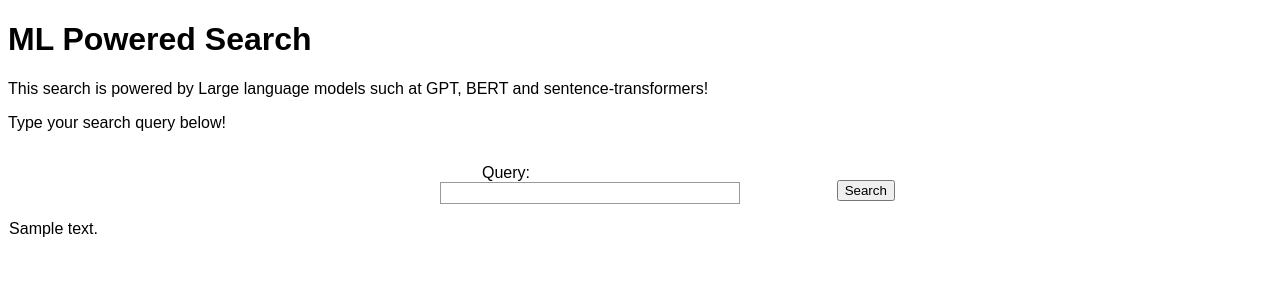
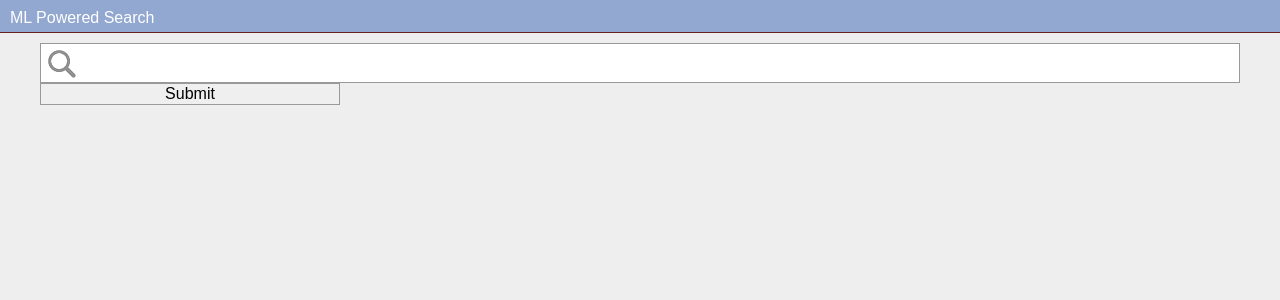
Before and after one commit to venuraja79/nlp-search, a Flask app: template templates/index.html in a window 1280 px wide. Shown: the top 300 px of the page. Run offline with Flask 2, Linux system fonts and the light colour scheme; the template is opened without the code that fills it: most values are stand-ins (such as "Sample title", 1, 10 or a date in 2020); some libraries are stand-ins or nearby versions.

Commit message:
First commit

```diff
--- /dev/null
+++ b/app.py
@@ -0,0 +1,89 @@
+from flask_ngrok import run_with_ngrok
+from flask import Flask, render_template, request
+
+import os
+import torch
+import pinecone
+from sentence_transformers import SentenceTransformer
+
+INDEX_NAME, INDEX_DIMENSION = 'squad', 384
+MODEL_NAME = 'sentence-transformers/msmarco-MiniLM-L6-cos-v5'
+PINECONE_KEY = 'pinecone_key'
+
+# Load model
+device = 'cuda' if torch.cuda.is_available() else 'cpu'
+print(f'Loading model from _Sentence Transformers_: `{MODEL_NAME}` from Sentence Transformers to `{device}`...')
+model = SentenceTransformer(MODEL_NAME, device=device)
+print(f'Loaded the Model {MODEL_NAME}')
+
+from transformers import pipeline
+model_name = "deepset/electra-base-squad2"
+# load the reader model into a question-answering pipeline
+reader = pipeline(tokenizer=model_name, model=model_name, task="question-answering", device=device)
+print(f'Loaded reader pipeline model {model_name}')
+
+pinecone_key = os.getenv(PINECONE_KEY)
+
+if os.getenv("index_name"):
+    INDEX_NAME = os.getenv("index_name")
+
+pinecone.init(
+    api_key=pinecone_key,
+    environment='us-east1-gcp'  # find in console next to api key
+)
+
+# Start flask app and set to ngrok
+app = Flask(__name__)
+#run_with_ngrok(app)
+
+@app.route('/')
+def initial():
+  search_result = {"results":'', "qa_results":''}
+  return render_template('index.html', **search_result)
+
+def qa_pipeline(question, context):
+    results = []
+    for c in context:
+        # feed the reader the question and contexts to extract answers
+        answer = reader(question=question, context=c)
+        # add the context to answer dict for printing both together
+        start = int(answer['start'])
+        end = int(answer['end'])
+        answer["context"] = c[:start] + " <mark> " + c[start:end] + " </mark> " + c[end:]
+        results.append(answer)
+    # sort the result based on the score from reader model
+    sorted_result = sorted(results, key=lambda x: x["score"], reverse=True)
+    return sorted_result[0:1]
+
+@app.route('/submit-search', methods=['POST'])
+def perform_search():
+  prompt = request.form['query']
+  print(f"Generating search results for : {prompt}")
+
+  # Get pinecone index
+  index = pinecone.Index(index_name=INDEX_NAME)
+
+  vector_embedding = model.encode(prompt).tolist()
+  response = index.query([vector_embedding], top_k=5, include_metadata=True)
+
+  search_result = {}
+  if "matches" in response:
+      results = []
+      j_results = response['matches']
+      for item in j_results:
+          context = item['metadata']['context']
+          title = item['metadata']['title']
+          score = item['score']
+          results.append({"context":context, "title":title, "score":score})
+
+      # QA pipeline
+      context = [x["metadata"]["context"] for x in response["matches"]]
+      qa_result = qa_pipeline(prompt, context[:2])
+
+      search_result = {"results": results, "qa_results": qa_result}
+
+  print(f"Sending search results ... {search_result}")
+  return render_template('index.html', **search_result)
+
+if __name__ == '__main__':
+    app.run()
--- a/main.py
+++ /dev/null
@@ -1,66 +0,0 @@
-from flask_ngrok import run_with_ngrok
-from flask import Flask, render_template, request
-
-import torch
-import pinecone
-from sentence_transformers import SentenceTransformer
-
-INDEX_NAME, INDEX_DIMENSION = 'squad', 384
-MODEL_NAME = 'sentence-transformers/msmarco-MiniLM-L6-cos-v5'
-PINECONE_KEY = 'pinecone_key'
-
-# Load model
-device = 'cuda' if torch.cuda.is_available() else 'cpu'
-print(f'Loading model from _Sentence Transformers_: `{MODEL_NAME}` from Sentence Transformers to `{device}`...')
-model = SentenceTransformer(MODEL_NAME, device=device)
-print('Model loaded.')
-
-pinecone_key = os.getenv(PINECONE_KEY)
-
-if os.getenv("index_name"):
-    INDEX_NAME = os.getenv("index_name")
-
-pinecone.init(
-    api_key=pinecone_key,
-    environment='us-east1-gcp'  # find in console next to api key
-)
-
-# Start flask app and set to ngrok
-app = Flask(__name__)
-run_with_ngrok(app)
-
-@app.route('/')
-def initial():
-  return render_template('index.html')
-
-
-@app.route('/submit-search', methods=['POST'])
-def perform_search():
-  prompt = request.form['prompt-input']
-  print(f"Generating search results for : {prompt}")
-
-  # Get pinecone index
-  index = pinecone.Index(index_name=INDEX_NAME)
-
-  vector_embedding = model.encode(prompt).tolist()
-  response = index.query([vector_embedding], top_k=3, include_metadata=True)
-
-  search_result = {}
-  if "matches" in response:
-      results = []
-      j_results = response['matches']
-      for item in j_results:
-          context = item['metadata']['context']
-          title = item['metadata']['title']
-          score = item['score']
-          results.append({"context":context, "title":title, "score":score})
-
-      search_result = {"result": results}
-  else:
-      search_result = {"result": "No response for this query! Please try a different one..."}
-
-  print(f"Sending search results ... {response}")
-  return render_template('index.html', generated_text=response)
-
-if __name__ == '__main__':
-    app.run()
--- /dev/null
+++ b/static/results.js
@@ -0,0 +1,54 @@
+const Result = props =>{
+const item = props.result;
+
+return (
+    <div class='rel_result'>
+        <div class='rel_score'> {item.score.toFixed(2)} </div>
+        <div class='rel_title'> {item.title} </div>
+        <div class='rel_content'> {item.context} </div>
+    </div>
+    )
+}
+
+const QAResult = props =>{
+const item = props.qa_result;
+
+return (
+    <div class='rel_qa_result'>
+        <div class='rel_score'> Confidence: {item.score.toFixed(2)} </div>
+        <div class='rel_title'> Answer: {item.answer} </div>
+        <div class='rel_content'> {item.context} </div>
+    </div>
+    )
+}
+
+const ResultsList = props => {
+    const lst = props.results;
+
+    const rlst = lst.map((result, idx) => <Result key={idx} result={result} />);
+    return (
+        <div>
+          <div id="resultList" class="rel_results">
+            <div class="rel_content"></div>
+            {rlst}
+          </div>
+        </div>
+    )
+}
+
+const QAList = props => {
+    const lst = props.qa_results;
+
+    const rlst = lst.map((qa_result, idx) => <QAResult key={idx} qa_result={qa_result} />);
+    return (
+        <div>
+          <div id="resultList" class="rel_results">
+            <div class="rel_content"></div>
+            {rlst}
+          </div>
+        </div>
+    )
+}
+
+ReactDOM.render(<ResultsList results={results} />, document.getElementById('search-result') );
+ReactDOM.render(<QAList qa_results={qa_results} />, document.getElementById('factoidqa') );
--- a/static/styles.css
+++ b/static/styles.css
@@ -1,44 +1,81 @@
-
-    body {
-    font-family: Arial, Helvetica, sans-serif;
+body {
+    margin: 0;
+    padding: 0;
+    font-family: sans-serif;
+    line-height: 1.2;
+    background-color: #eee;
+}
+#header {
+    height: 24px;
+    background-color: #92a8d1;
+    color: white;
+    padding-top: 8px;
+    padding-left: 10px;
+    border-bottom: 1px solid #622;
+}
+#home-link {
+    display: inline-block;
+ }
+#controls {
+    margin: 10px 40px 0 40px;
+    background-color: #eee;
+}
+#wrap {
+    margin: 10px 40px 0 40px;
+    font-size: 18px;
 }
 
-form {
-    /* Center the form on the page */
-    margin: 0 auto;
-    width: 400px;
-    /* Form outline */
-    padding: 1em;
-    display: flex;
+.rel_title {
+    display: inline-block;
 }
 
-img {
-    border-radius: 8px;
-    display: block;
-    margin-left: auto;
-    margin-right: auto;
-    margin-top: 40px;
-    filter: drop-shadow(5px 5px 10px #000);
-    opacity: 1;
-    hover: opacity: 0.6;
-    transition: opacity 1s ease 0s;
-
+.rel_title a {
+    color: #844;
 }
 
-ul,
-li {
-    display: inline
+.rel_result {
+    margin-bottom: 10px;
+    padding: 10px;
+    background-color: white;
+    border-radius: 5px;
 }
 
-ul {
-    list-style: none;
-    padding: 0;
-    margin: 0;
-    display: flex
+.rel_qa_result {
+    margin-bottom: 10px;
+    padding: 10px;
+    background-color: #FFF0F5;
+    border-radius: 5px;
 }
 
-form li+li {
-    margin-top: 1em;
+.rel_content {
+    color: #333;
+    font-size: 14px;
+}
+.rel_score {
+    display: inline-block;
+    margin-right: 6px;
+    font-weight: bold;
+}
+#qfield {
+    width: 100%;
+    box-sizing: border-box;
+
+    height: 40px;
+    font-size: 22px;
+
+    border: solid 1px #999;
+    color: "#333";
+
+    padding-left: 50px;
+
+    background-image: url('/static/search.png');
+    background-repeat: no-repeat;
+    background-position: left center;
+    outline: 0;
+  }
+#search-result{
+    margin: 10px 40px 0 40px;
+    font-size: 18px;
 }
 
 label {
@@ -98,3 +135,8 @@ input,
 label {
     display: block;
 }
+
+mark {
+  background-color: yellow;
+  color: black;
+}
--- a/templates/index.html
+++ b/templates/index.html
@@ -8,22 +8,42 @@
     <link rel="stylesheet" type="text/css" href="{{ url_for('static',filename='styles.css') }}" />
     <link rel="icon" type="image/x-icon" href="{{ url_for('static',filename='icon.png') }}" />
     <title>Search Demo</title>
+    <script>
+        var results = {{ results | tojson }}
+        var qa_results = {{ qa_results | tojson }}
+    </script>
 </head>
 <body>
-  <h1>ML Powered Search</h1>
-    <p>This search is powered by Large language models such at GPT, BERT and sentence-transformers!</p>
-    <p>Type your search query below!</p>
-    <form action="\submit-search" method="post" id="submission-form">
-        <ul>
-            <li>
-              <label for="prompt">Query:</label>
-              <input type="text" id="prompt" name="prompt-input" />
-            </li>
-            <li class="button">
-                <button type="submit">Search</button>
-            </li>
-          </ul>
-    </form>
-    <label>{{generated_text}}</label>
+<div id="header">
+    ML Powered Search
+</div>
+<div id="controls">
+    <div id="cbox">
+        <form action="/submit-search" method="post" id="submission-form">
+            <!-- the search box, allowing us to search by keywords -->
+            <input name="query" type="text" id="qfield" value="">
+            <input type="submit" value="Submit">
+        </form>
+    </div>
+</div>
+
+{% if qa_results %}
+<div id="factoidqa">
+</div>
+{% endif %}
+
+{% if results %}
+<div id="search-result">
+</div>
+{% endif %}
+
+<!-- React -->
+<script src="https://unpkg.com/react@16/umd/react.production.min.js" crossorigin></script>
+<script src="https://unpkg.com/react-dom@16/umd/react-dom.production.min.js" crossorigin></script>
+<!-- Babel for displaying JSX -->
+<script src="https://unpkg.com/babel-standalone@6/babel.min.js"></script>
+<!-- Load our React component -->
+<script src="{{ url_for('static', filename='results.js') }}" type="text/babel"></script>
 </body>
+
 </html>
```
Also changed, not shown: static/search.png (added).
